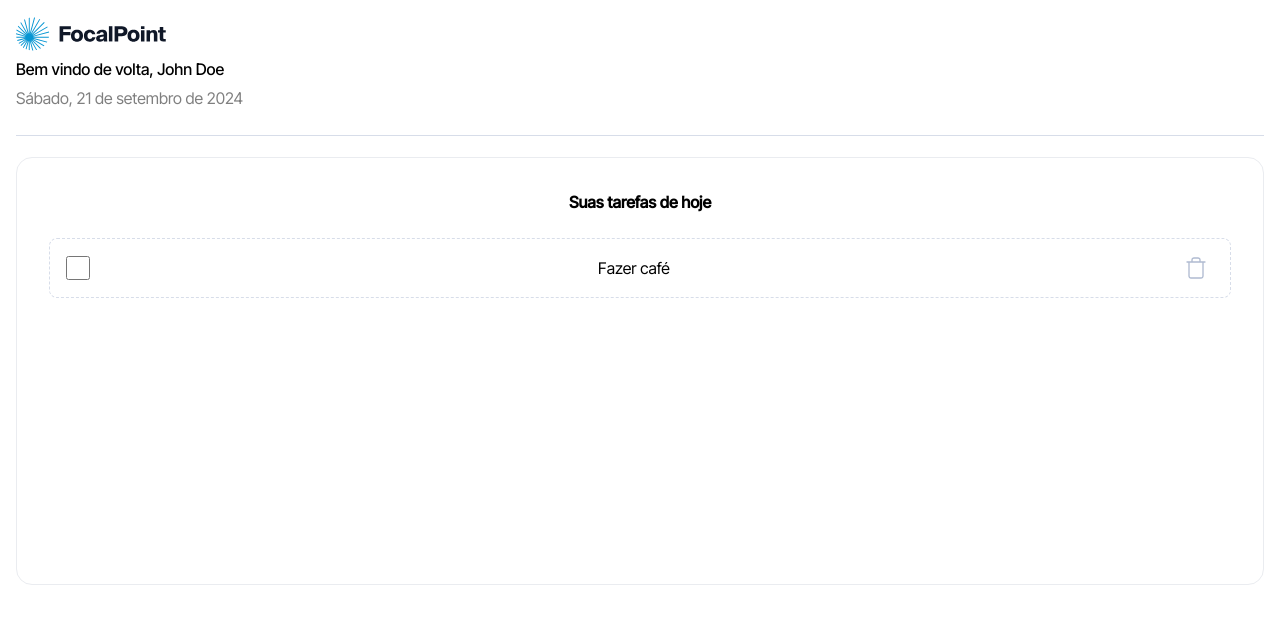
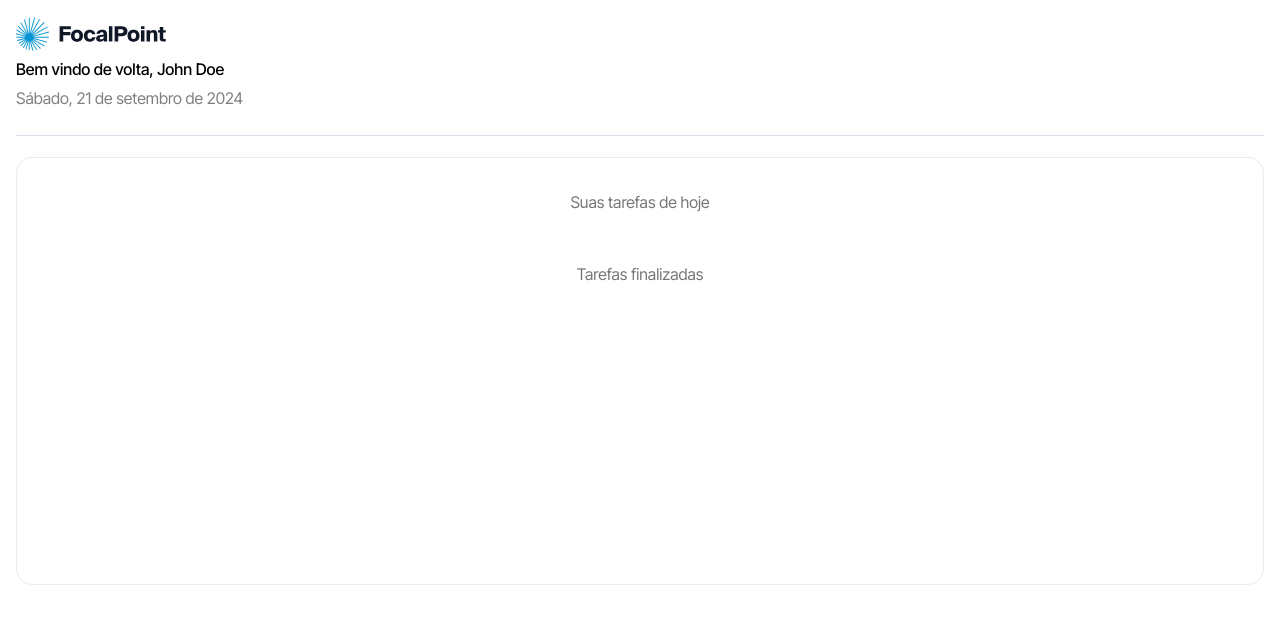
Before and after one commit to coelhoreinaldo/legaplan-to-do-list, a Next.js app: page / in a window 1280 px wide. Shown: the top 624 px of the page. Built offline with nearby package versions, Linux system fonts and the light colour scheme.

Commit message:
feat: add check and remove tasks

```diff
--- /dev/null
+++ b/src/app/components/Task/Task.tsx
@@ -0,0 +1,39 @@
+import React from 'react';
+import styles from '../Tasks/Tasks.module.scss';
+import Trash from '../../../assets/trash.svg';
+import Image from 'next/image';
+import { TaskItem } from '@/app/types';
+
+interface TaskProps {
+  taskItem: TaskItem;
+  onToggle: (id: number) => void;
+  onDelete: (id: number) => void;
+}
+
+const Task: React.FC<TaskProps> = ({
+  taskItem: { id, text, completed },
+  onToggle,
+  onDelete,
+}) => {
+  return (
+    <div className={styles.task} key={id}>
+      <input
+        type="checkbox"
+        id={`task-${id}`}
+        checked={completed}
+        onChange={() => onToggle(id)}
+      />
+      <label
+        htmlFor={`task-${id}`}
+        className={completed ? styles.completed : ''}
+      >
+        {text}
+      </label>
+      <button className={styles.trash} onClick={() => onDelete(id)}>
+        <Image src={Trash} alt="Lixeira" width={24} height={24} />
+      </button>
+    </div>
+  );
+};
+
+export default Task;
--- a/src/app/components/Tasks/Tasks.module.scss
+++ b/src/app/components/Tasks/Tasks.module.scss
@@ -13,6 +13,11 @@
   min-height: 428px;
   height: 100%;
   padding: 32px;
+
+  .title {
+    color: rgba(0, 0, 0, 0.54);
+    font-weight: 400;
+  }
 
   .tasks {
     display: flex;
@@ -30,9 +35,14 @@
       gap: 16px;
       padding: 16px;
 
+      .completed {
+        text-decoration: line-through;
+        color: rgba(0, 0, 0, 0.54);
+      }
+
       input {
-        width: 24px;
-        height: 24px;
+        min-width: 24px;
+        min-height: 24px;
       }
 
       button {
--- a/src/app/components/Tasks/Tasks.tsx
+++ b/src/app/components/Tasks/Tasks.tsx
@@ -1,20 +1,52 @@
-import React from 'react';
+'use client';
+// TODO: Estilizar o checkbox
+import React, { useState } from 'react';
 import styles from './Tasks.module.scss';
-import Trash from '../../../assets/trash.svg';
-import Image from 'next/image';
+import { Task } from '..';
+import { TaskItem } from '@/app/types';
 
 function Tasks() {
+  const [taskList, setTaskList] = useState<TaskItem[]>([]);
+
+  const handleToggle = (id: number) => {
+    setTaskList((prev) =>
+      prev.map((task) =>
+        task.id === id ? { ...task, completed: !task.completed } : task
+      )
+    );
+  };
+
+  const handleDelete = (id: number) => {
+    setTaskList((prev) => prev.filter((task) => task.id !== id));
+  };
+
   return (
     <main className={styles.main}>
-      <h4>Suas tarefas de hoje</h4>
+      <h4 className={styles.title}>Suas tarefas de hoje</h4>
       <div className={styles.tasks}>
-        <div className={styles.task}>
-          <input type="checkbox" id="task-1" />
-          <label htmlFor="task-1">Fazer café</label>
-          <button className={styles.trash}>
-            <Image src={Trash} alt="Lixeira" />
-          </button>
-        </div>
+        {taskList
+          .filter((task) => !task.completed)
+          .map((task) => (
+            <Task
+              key={task.id}
+              taskItem={task}
+              onToggle={handleToggle}
+              onDelete={handleDelete}
+            />
+          ))}
+      </div>
+      <h4 className={styles.title}>Tarefas finalizadas</h4>
+      <div className={styles.tasks}>
+        {taskList
+          .filter((task) => task.completed)
+          .map((task) => (
+            <Task
+              key={task.id}
+              taskItem={task}
+              onToggle={handleToggle}
+              onDelete={handleDelete}
+            />
+          ))}
       </div>
     </main>
   );
--- a/src/app/components/index.tsx
+++ b/src/app/components/index.tsx
@@ -1,4 +1,5 @@
 import Header from './Header/Header';
 import Tasks from './Tasks/Tasks';
+import Task from './Task/Task';
 
-export { Header, Tasks };
+export { Header, Tasks, Task };
--- /dev/null
+++ b/src/app/types.ts
@@ -0,0 +1,5 @@
+export interface TaskItem {
+  id: number;
+  text: string;
+  completed: boolean;
+}
```
